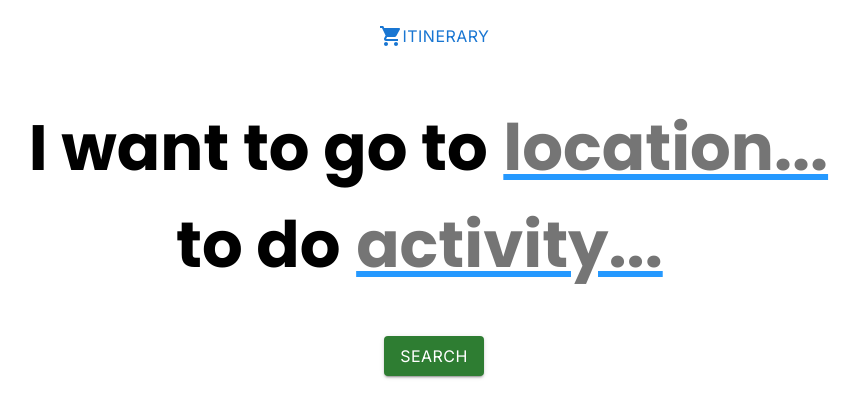
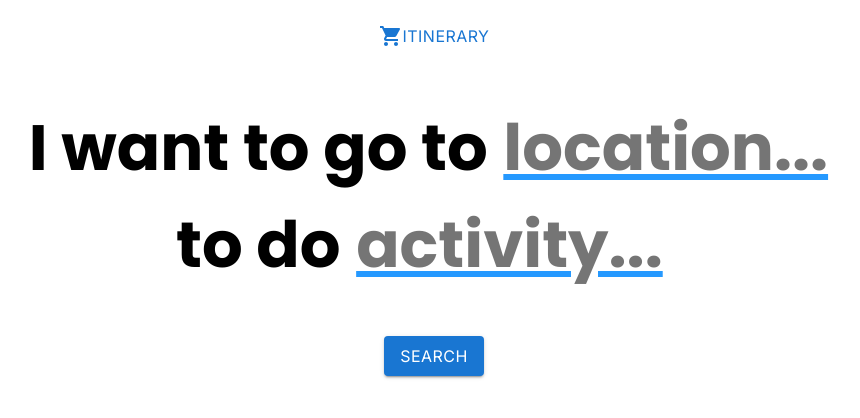
Before and after one commit to sprihajha/pennapps, a React (Create React App) app: page / in a window 1280 px wide. Shown: the top 418 px of the page, without its empty margins (206-1066 px from the left). Built offline with nearby package versions, Linux system fonts and the light colour scheme.

Commit message:
Button color change

```diff
--- a/src/components/Search.js
+++ b/src/components/Search.js
@@ -2,7 +2,7 @@ import { useState } from "react";
 import Metaphor from "metaphor-node";
 import { TextField, Button } from "@mui/material";
 import { motion } from "framer-motion";
-import '../Search.css';
+import "../Search.css";
 
 export default function Search({ onSearchResults }) {
   const [locationInput, setLocationInput] = useState("");
@@ -23,10 +23,10 @@ export default function Search({ onSearchResults }) {
 
   function handleLocationChange(e) {
     setLocationInput(e.target.value);
-    if (e.target.value.length > 8){
+    if (e.target.value.length > 8) {
       const additionalCh = Math.ceil((e.target.value.length - 8) / 2);
-      setLocationInputSize(8+additionalCh);
-    }else{
+      setLocationInputSize(8 + additionalCh);
+    } else {
       setLocationInputSize(8);
     }
   }
@@ -34,8 +34,8 @@ export default function Search({ onSearchResults }) {
     setActivityInput(e.target.value);
     if (e.target.value.length > 8) {
       const additionalCh = Math.ceil((e.target.value.length - 8) / 2);
-      setActivityInputSize(8+additionalCh);
-    }else{
+      setActivityInputSize(8 + additionalCh);
+    } else {
       setActivityInputSize(8);
     }
   }
@@ -91,11 +91,10 @@ export default function Search({ onSearchResults }) {
 
       <Button
         variant="contained"
-				color="success"
         onClick={formSubmit}
         style={{
           fontFamily: "Inter",
-          fontSize:"1rem"
+          fontSize: "1rem",
         }}
       >
         Search
```
Lines whose indentation alone changed are shown as unchanged.
